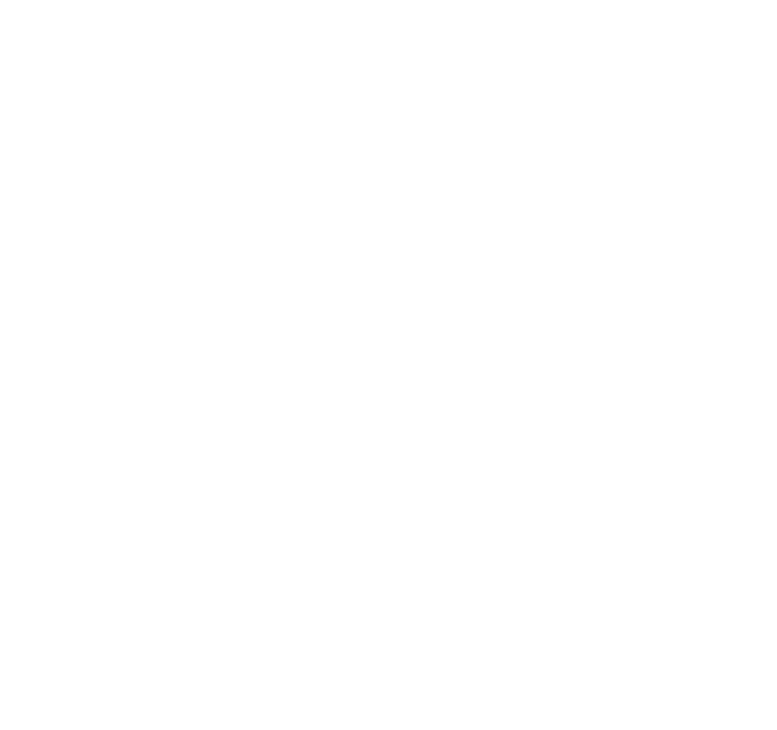
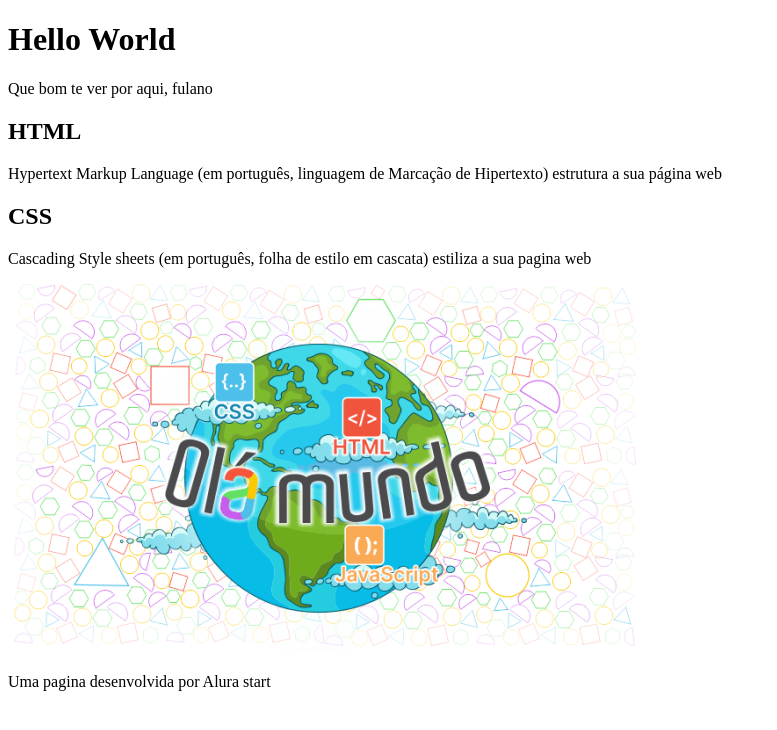
Before and after one commit to H-3-bot/hello-world-, a plain HTML site: page index.html in a window 1280 px wide. Shown: the whole page, without its empty margins (0-777 px from the left). Drawn offline with Linux system fonts and the light colour scheme.

Commit message:
Finalizando a página html

```diff
--- a/index.html
+++ b/index.html
@@ -5,7 +5,31 @@
     <meta name="viewport" content="width=device-width, initial-scale=1.0">
     <title>hello world</title>
 </head>
+
 <body>
+    <header>
+        <h1>Hello World</h1>
+        <p>Que bom te ver por aqui, fulano</p>
+
+    </header>
+
+    <section>
+        <h2>HTML</h2>
+        <P>Hypertext Markup Language (em português, linguagem de Marcação de Hipertexto) estrutura a sua página web </P>
+
+        <h2>CSS</h2>
+        <p>Cascading Style sheets (em português, folha de estilo em cascata) estiliza a sua pagina web</p>
+        <img src="Imagem/Olá Mundo.png"
+            alt="imagem com figuras geométricas ao fundo e uma figura do planeta terra a frente, com a inscrição Olá mundo em letras coloridas">
+    </section>
+
+
+
+    <footer>
+        <p>Uma pagina desenvolvida por Alura start</p>
+
+    </footer>
 
 </body>
+
 </html>
```
Also changed, not shown: Imagem/Olá Mundo.png (added).
